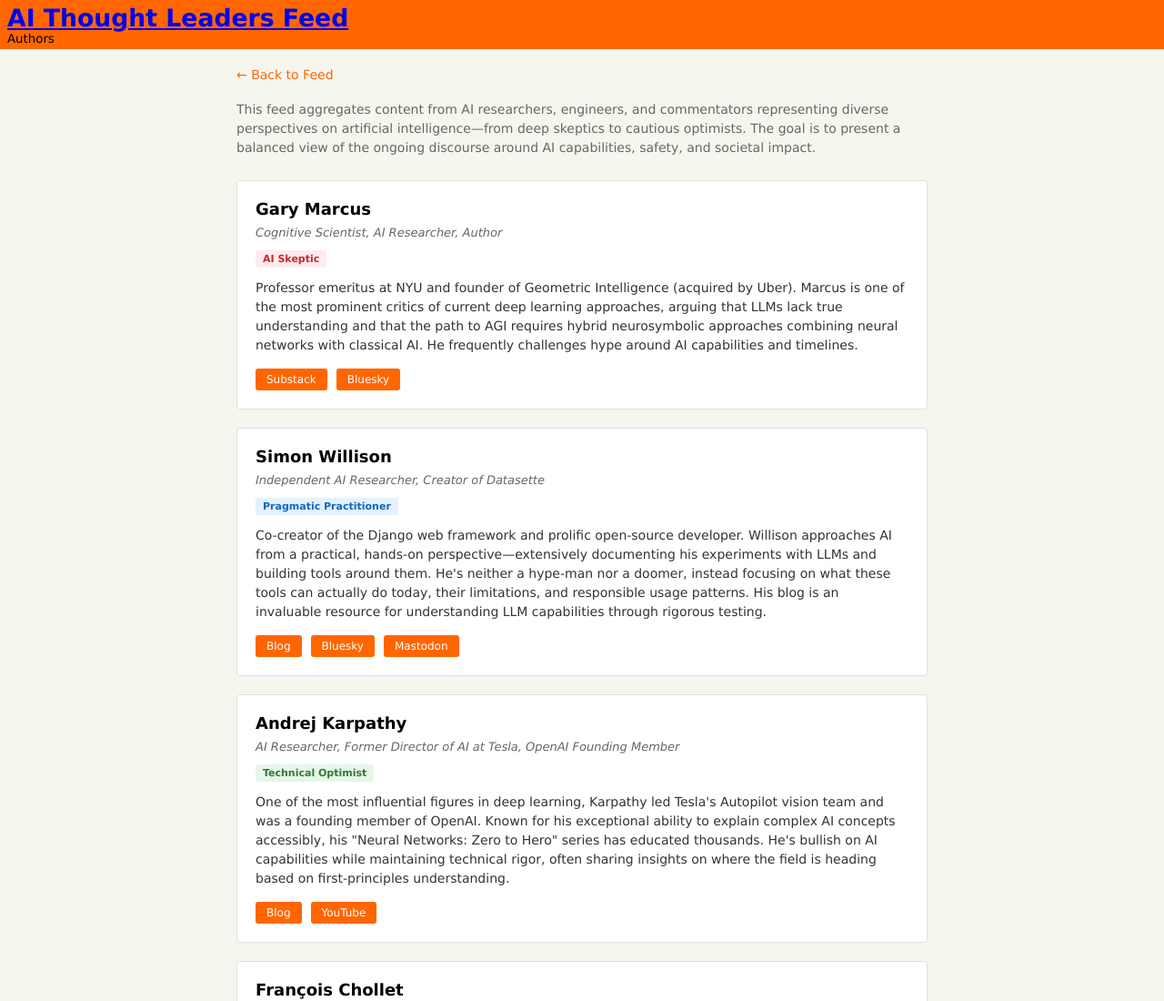
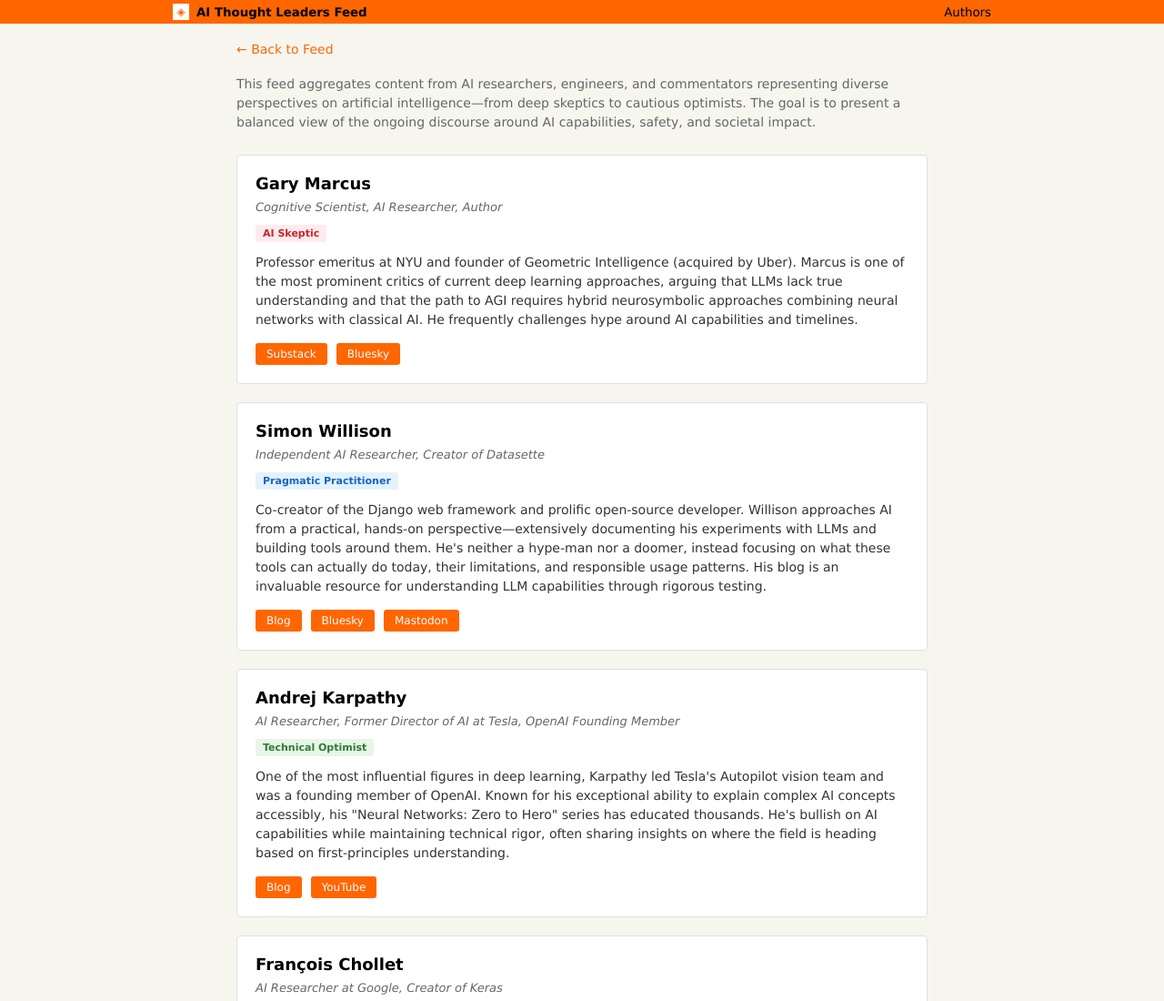
Before and after one commit to chrisjlin/chrisjlin.github.io, a plain HTML site: page ai-feed-authors.html in a window 1280 px wide. Shown: the top 1100 px of the page at 91% size. Drawn offline with Linux system fonts and the light colour scheme.

Commit message:
Style fixes

```diff
--- a/ai-feed-authors.html
+++ b/ai-feed-authors.html
@@ -119,8 +119,15 @@
 </head>
 <body>
     <header class="feed-header">
-        <h1><a href="ai-feed.html">AI Thought Leaders Feed</a></h1>
-        <span class="header-subtitle">Authors</span>
+        <div class="header-content">
+            <div class="header-title">
+                <span class="header-icon">◈</span>
+                <h1><a href="ai-feed.html" style="color: inherit; text-decoration: none;">AI Thought Leaders Feed</a></h1>
+            </div>
+            <div class="header-nav">
+                <span class="header-subtitle">Authors</span>
+            </div>
+        </div>
     </header>
 
     <main class="authors-container">
```
Also changed, not shown: ai-feed.html (+1 -1 lines).
